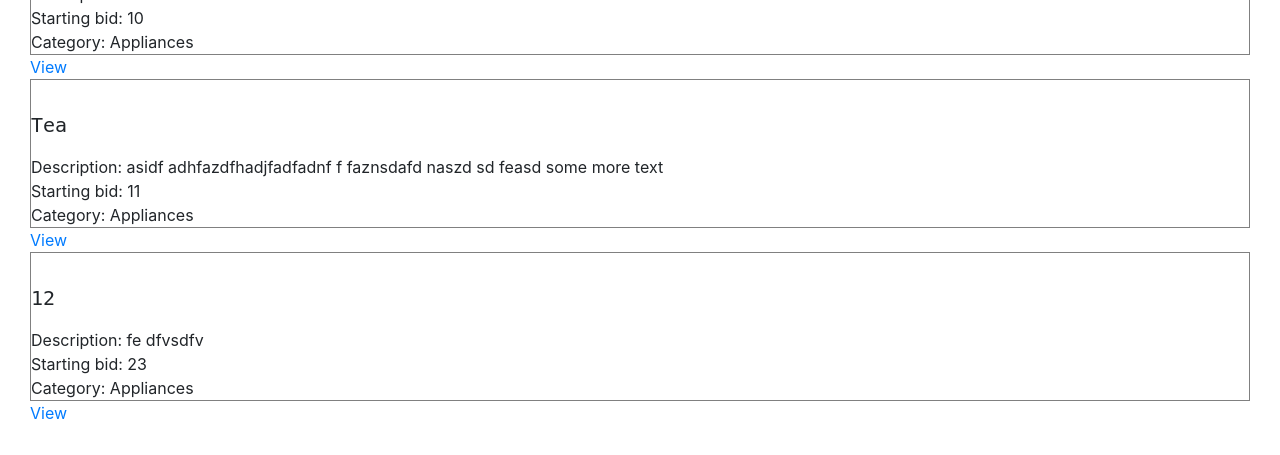
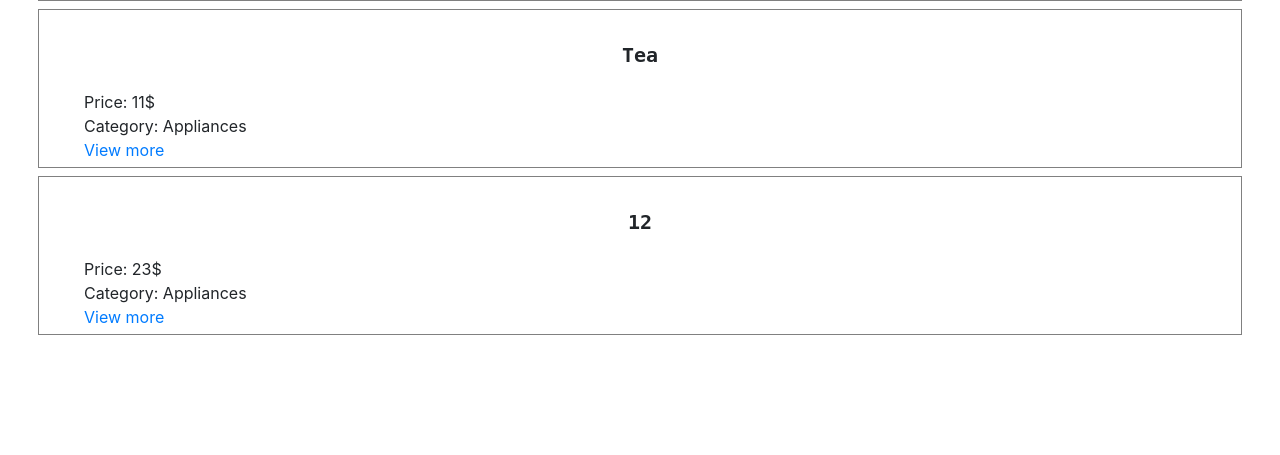
Before and after one commit to Adelina122/edx-Project-2, a Django app: page / in a window 1280 px wide. Shown: the part 523-978 px from the top of the page. After the commit the page ends 858 px from the top, so only its background shows below. Run offline with Django 3.2, Linux system fonts and the light colour scheme; data comes from the database, SQL or seed files in the repository; some libraries are stand-ins or nearby versions.

Commit message:
Add styling and viewlisting

```diff
--- a/auctions/static/auctions/styles.css
+++ b/auctions/static/auctions/styles.css
@@ -18,15 +18,29 @@ img{
 .listing-info{
     border: 1px solid grey;
     box-shadow: #e6e6e6;
-
+    margin: 8px;
 }
 
 .listing-title {
+    text-align: center;
     margin-top: 20px;
     padding: 10px 0 15px;
     font-size: 20px;
-    font-weight: 600px;
+    font-weight: 600;
     font-family: 'Syne Mono', monospace;
+}
+
+.listing {
+    display: flex;
+    flex-direction: row;
+    margin: 5px;
+}
+
+.adjust-listing{
+    display: flex;
+    flex-direction: column;
+    justify-content: center;
+    margin-left: 40px;
 }
 
 .empty{
--- a/auctions/templates/auctions/index.html
+++ b/auctions/templates/auctions/index.html
@@ -9,25 +9,30 @@
             <!-- <div class="listing-id">ID: {{ listing.id }}</div> -->
             <div class="listing-info">
                 <div class="listing-title">{{ listing.title }}</div>
+
+                <div class="listing">
                     {% if listing.image %}
                         <div class="listing-image">
-                <img src="{{ listing.image }}" alt="photo">
-            </div>
+                            <img src="{{ listing.image }}" alt="photo"></div>
                         {% endif %}
 
-            <div class="listing-content">
+                        <!-- <div class="listing-content">
                                         Description:
                                         {{ listing.description }}
-            </div>
-            <div class="listing-content">Starting bid:
-                {{ listing.start_bid }}
+                                    </div> -->
+                        <div class="adjust-listing">
+                            <div class="listing-content">Price:
+                                {{ listing.start_bid }}$
                             </div>
                             <div class="listing-content">Category:
                                 {{ listing.category }}</div>
+                            <div class="listing-content">
+                                <a href="{% url 'viewlisting' listing.id %}">View more</a>
                             </div>
-            <div class="listing-content">
-                <a href="{% url 'viewlisting' %}">View</a>
                         </div>
+                    </div>
+                </div>
+
                 {% empty %}
                 <div class="empty">No Active Listings</div>
             {% endfor %}
--- a/auctions/urls.py
+++ b/auctions/urls.py
@@ -10,5 +10,5 @@ urlpatterns = [
     path("categories",  views.categories, name="categories"),
     path("watchlist", views.watchlist, name="watchlist"),
     path("create", views.create, name="create"),
-    # path("viewlisting", views.viewlisting, name="viewlisting"),
+    path("viewlisting/<int:listing_id>", views.viewlisting, name="viewlisting"),
 ]
--- a/auctions/views.py
+++ b/auctions/views.py
@@ -95,3 +95,6 @@ def create(request):
         return render(request, "auctions/create.html", {
             "form": form
         })
+
+def viewlisting(request, listing_id):
+    return render(request, "auctions/viewlisting.html")
```
Also changed, not shown: auctions/templates/auctions/viewlisting.html (added, +33 -0 lines). Lines whose indentation alone changed are shown as unchanged.
